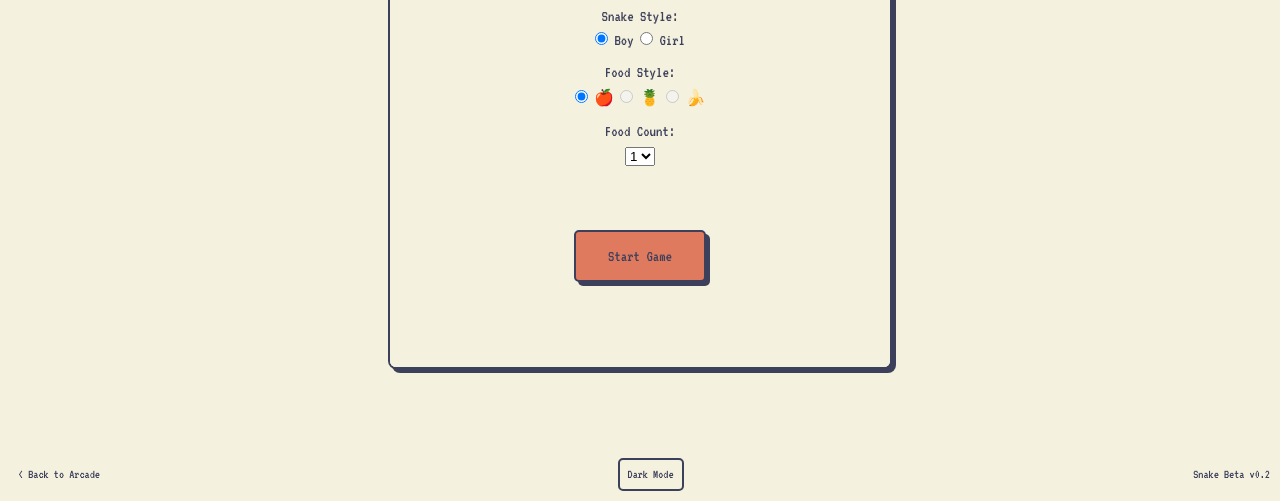
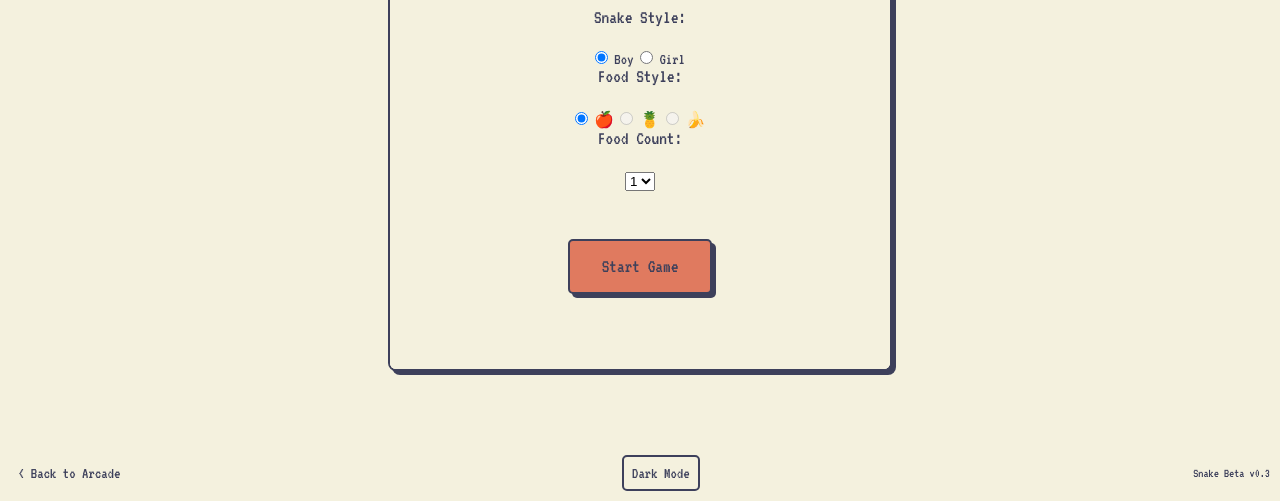
Before and after one commit to imkms/imkms.github.io, a plain HTML site: page snake.html in a window 1280 px wide. Shown: the part 299-800 px from the top of the page. Drawn offline with Linux system fonts and the light colour scheme.

Commit message:
b 0.3 snake

```diff
--- a/snake.css
+++ b/snake.css
@@ -1,72 +1,62 @@
-/* --- Light Mode (Default) --- */
 :root {
-    --bg-color: #f4f1de;
-    --text-color: #3d405b;
-    --primary-accent: #e07a5f;
-    --border-color: #3d405b;
-    --shadow-color: #3d405b;
-    --overlay-bg: #f4f1de;
-    --game-bg: var(--bg-color);
-    --food-color: var(--primary-accent);
-    --snake-head-color: #3d405b;
-    --snake-body-color: #81b29a;
+    --bg-color: #f4f1de; --text-color: #3d405b; --primary-accent: #e07a5f;
+    --border-color: #3d405b; --shadow-color: #3d405b; --overlay-bg: #f4f1de;
+    --game-bg: var(--bg-color); --food-color: var(--primary-accent);
+    --snake-head-color: #3d405b; --snake-body-color: #81b29a;
 }
-/* --- Dark Mode --- */
 body.dark-mode {
-    --bg-color: #2c2f33;
-    --text-color: #e6e6e6;
-    --primary-accent: #f28c6e;
-    --border-color: #e6e6e6;
-    --shadow-color: #1a1c1e;
-    --overlay-bg: #2c2f33;
-    --game-bg: var(--bg-color);
-    --food-color: var(--primary-accent);
-    --snake-head-color: #e6e6e6;
-    --snake-body-color: #8cc3a9;
+    --bg-color: #2c2f33; --text-color: #e6e6e6; --primary-accent: #f28c6e;
+    --border-color: #e6e6e6; --shadow-color: #1a1c1e; --overlay-bg: #2c2f33;
+    --game-bg: var(--bg-color); --food-color: var(--primary-accent);
+    --snake-head-color: #e6e6e6; --snake-body-color: #8cc3a9;
 }
-
 * { box-sizing: border-box; margin: 0; padding: 0; }
-body { font-family: 'VT323', cursive; background-color: var(--bg-color); color: var(--text-color); display: flex; flex-direction: column; align-items: center; justify-content: center; min-height: 100vh; padding: 10px; overflow: hidden; transition: background-color 0.3s, color 0.3s; }
+body {
+    font-family: 'VT323', monospace; background-color: var(--bg-color); color: var(--text-color);
+    display: flex; flex-direction: column; align-items: center; justify-content: center;
+    min-height: 100vh; padding: 10px; overflow: hidden;
+    transition: background-color 0.3s, color 0.3s;
+}
 .game-wrapper { display: flex; flex-direction: column; align-items: center; width: 100%; max-width: 540px; }
-.header { width: 100%; display: flex; justify-content: space-between; font-size: 1rem; margin-bottom: 1rem; padding: 0 10px; }
-#game-area { position: relative; border: 2px solid var(--border-color); box-shadow: 4px 4px 0px var(--shadow-color); border-radius: 8px; background-color: var(--game-bg); }
+.header { width: 100%; display: flex; justify-content: space-between; font-size: 1.2rem; margin-bottom: 1rem; padding: 0 10px; }
+#game-area {
+    position: relative; border: 2px solid var(--border-color);
+    box-shadow: 4px 4px 0px var(--shadow-color); border-radius: 8px; background-color: var(--game-bg);
+}
 #game-board { display: block; border-radius: 6px; }
-.overlay { position: absolute; top: 0; left: 0; right: 0; bottom: 0; display: flex; flex-direction: column; align-items: center; justify-content: center; text-align: center; background-color: var(--overlay-bg); border-radius: 6px; padding: 1rem; }
-.overlay h2 { font-size: 2rem; margin-bottom: 1.5rem; }
+.overlay {
+    position: absolute; top: 0; left: 0; right: 0; bottom: 0; display: flex; flex-direction: column;
+    align-items: center; justify-content: center; text-align: center;
+    background-color: var(--overlay-bg); border-radius: 6px; padding: 1rem;
+}
+.overlay h2 { font-size: 2.5rem; margin-bottom: 1.5rem; }
 .overlay p { font-size: 1.2rem; margin-bottom: 1.5rem; }
-.config-section { margin-bottom: 1rem; }
-.config-section p { font-size: 1rem; margin-bottom: 0.5rem; }
-.overlay button { font-family: 'VT323', cursive; font-size: 1rem; padding: 1rem 2rem; cursor: pointer; color: var(--text-color); background-color: var(--primary-accent); border: 2px solid var(--border-color); box-shadow: 4px 4px 0px var(--shadow-color); border-radius: 5px; transition: all 0.1s ease-in-out; }
+.config-grid { display: flex; flex-direction: column; gap: 1rem; align-items: center; margin-bottom: 1rem; }
+.config-grid p { font-size: 1.2rem; margin: 0; }
+.config-grid .options { display: flex; gap: 1.5rem; font-size: 1rem; }
+#countdown-text { font-size: 2rem; color: var(--primary-accent); transition: height 0.3s; }
+.overlay button {
+    font-family: 'VT323', monospace; font-size: 1.2rem; padding: 1rem 2rem; cursor: pointer;
+    color: var(--text-color); background-color: var(--primary-accent); border: 2px solid var(--border-color);
+    box-shadow: 4px 4px 0px var(--shadow-color); border-radius: 5px; transition: all 0.1s ease-in-out;
+}
 .overlay button:active { transform: translate(2px, 2px); box-shadow: 2px 2px 0px var(--shadow-color); }
-.hidden { display: none; }
-.footer-nav { position: fixed; bottom: 10px; left: 10px; right: 10px; display: flex; justify-content: space-between; align-items: center; font-size: 0.8rem; color: var(--text-color); }
-.back-btn { color: var(--text-color); text-decoration: none; padding: 0.5rem; }
-#theme-toggle { background: none; border: 2px solid var(--border-color); color: var(--text-color); font-family: 'VT323', cursive; cursor: pointer; padding: 0.5rem; border-radius: 5px; font-size: 0.8rem; }
-
-/* Mobile Controls */
-#mobile-controls {
-    margin-top: 1rem;
-    width: 180px;
-    height: 120px;
+.hidden { display: none !important; }
+.footer-nav {
+    position: fixed; bottom: 10px; left: 10px; right: 10px; display: flex;
+    justify-content: space-between; align-items: center; font-size: 0.8rem;
 }
-.d-pad {
-    display: grid;
-    grid-template-columns: 1fr 1fr 1fr;
-    grid-template-rows: 1fr 1fr;
-    gap: 5px;
-    width: 100%;
-    height: 100%;
+.back-btn { color: var(--text-color); text-decoration: none; padding: 0.5rem; font-size: 1rem; }
+#theme-toggle {
+    background: none; border: 2px solid var(--border-color); color: var(--text-color);
+    font-family: 'VT323', monospace; cursor: pointer; padding: 0.5rem;
+    border-radius: 5px; font-size: 1rem;
 }
+#mobile-controls { margin-top: 1rem; width: 180px; height: 120px; }
+.d-pad { display: grid; grid-template-columns: 1fr 1fr 1fr; grid-template-rows: 1fr 1fr; gap: 5px; width: 100%; height: 100%; }
 .ctrl-btn {
-    background-color: var(--primary-accent);
-    border: 2px solid var(--border-color);
-    color: var(--text-color);
-    font-size: 1.5rem;
-    border-radius: 8px;
-    user-select: none;
-    display: flex;
-    align-items: center;
-    justify-content: center;
+    background-color: var(--primary-accent); border: 2px solid var(--border-color); color: var(--text-color);
+    font-size: 1.5rem; border-radius: 8px; user-select: none; display: flex; align-items: center; justify-content: center;
 }
 #up-btn { grid-column: 2 / 3; grid-row: 1 / 2; }
 #left-btn { grid-column: 1 / 2; grid-row: 2 / 3; }
--- a/snake.html
+++ b/snake.html
@@ -61,7 +61,7 @@
     <div class="footer-nav">
         <a href="index.html" class="back-btn">&lt; Back to Arcade</a>
         <button id="theme-toggle">Dark Mode</button>
-        <span>Snake Beta v0.2</span>
+        <span>Snake Beta v0.3</span>
     </div>
     <script>
         const canvas = document.getElementById('game-board'), ctx = canvas.getContext('2d');
@@ -207,9 +207,14 @@
                 gameState.score++;
                 scoreEl.textContent = gameState.score;
                 gameState.food.splice(foodIndex, 1);
-                if (gameState.food.length === 0) {
-                    placeFood();
-                }
+
+                // Spawn a new food item immediately
+                let newFood;
+                do {
+                    newFood = { x: Math.floor(Math.random() * tileCount), y: Math.floor(Math.random() * tileCount) };
+                } while (gameState.snake.some(s => s.x === newFood.x && s.y === newFood.y) || gameState.food.some(f => f.x === newFood.x && f.y === newFood.y));
+                gameState.food.push(newFood);
+
             } else {
                 gameState.snake.pop();
             }
```
